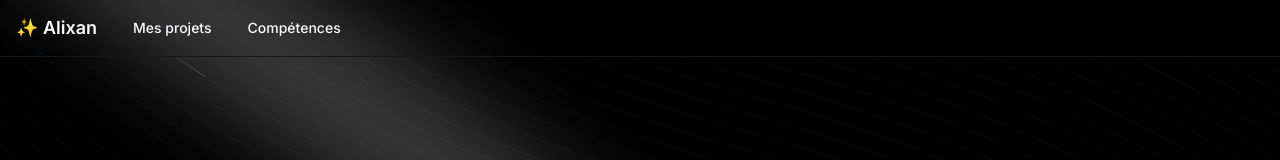
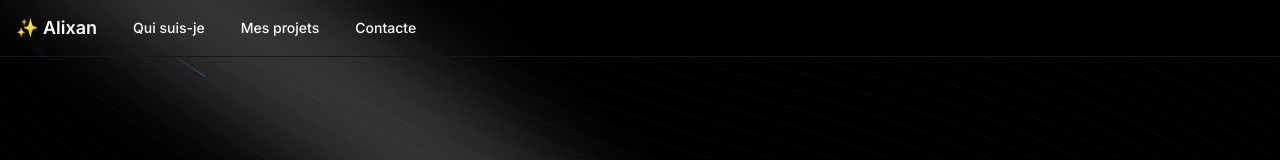
Before and after one commit to Alixanb/portfolio-temp, a Next.js app: page / in a window 1280 px wide. Shown: the top 160 px of the page. Built offline with nearby package versions, Linux system fonts and the light colour scheme.

Commit message:
fix:nav links

```diff
--- a/app/page.tsx
+++ b/app/page.tsx
@@ -4,7 +4,9 @@ import { Nav } from "@/src/components/base/Nav";
 import { ProjectCard } from "@/src/components/base/ProjectCard";
 import { Skills } from "@/src/components/base/Skills";
 import { Container, Main } from "@/src/components/layout/Section";
+import ButtonRing from "@/src/components/ui/button-ring";
 import TextRevealByWord from "@/src/components/ui/text-reveal";
+import { Globe } from "lucide-react";
 
 export default function Home() {
   return (
@@ -25,9 +27,14 @@ export default function Home() {
         </Container>
 
         <Container id="projects">
-          <h2 className="text-4xl font-medium text-primary mb-2 font-mono">
-            Mes projets<span className="text-gray-600">...</span>
-          </h2>
+          <div className="flex w-ful justify-between items-center">
+            <h2 className="text-4xl font-medium text-primary mb-2 font-mono">
+              Mes projets<span className="text-gray-600">...</span>
+            </h2>
+            <ButtonRing>
+              Voir sur GitHub <Globe />
+            </ButtonRing>
+          </div>
 
           <ProjectCard />
         </Container>
--- a/src/components/base/Nav.tsx
+++ b/src/components/base/Nav.tsx
@@ -56,6 +56,13 @@ export function Nav() {
         <NavigationMenuList>
           <h1 className="font-semibold pr-4 text-lg">✨ Alixan</h1>
           <NavigationMenuItem>
+            <Link href="#whoami" legacyBehavior passHref>
+              <NavigationMenuLink className={navigationMenuTriggerStyle()}>
+                Qui suis-je
+              </NavigationMenuLink>
+            </Link>
+          </NavigationMenuItem>
+          <NavigationMenuItem>
             <Link href="#projects" legacyBehavior passHref>
               <NavigationMenuLink className={navigationMenuTriggerStyle()}>
                 Mes projets
@@ -63,9 +70,9 @@ export function Nav() {
             </Link>
           </NavigationMenuItem>
           <NavigationMenuItem>
-            <Link href="#projects" legacyBehavior passHref>
+            <Link href="#contact" legacyBehavior passHref>
               <NavigationMenuLink className={navigationMenuTriggerStyle()}>
-                Compétences
+                Contacte
               </NavigationMenuLink>
             </Link>
           </NavigationMenuItem>
```
